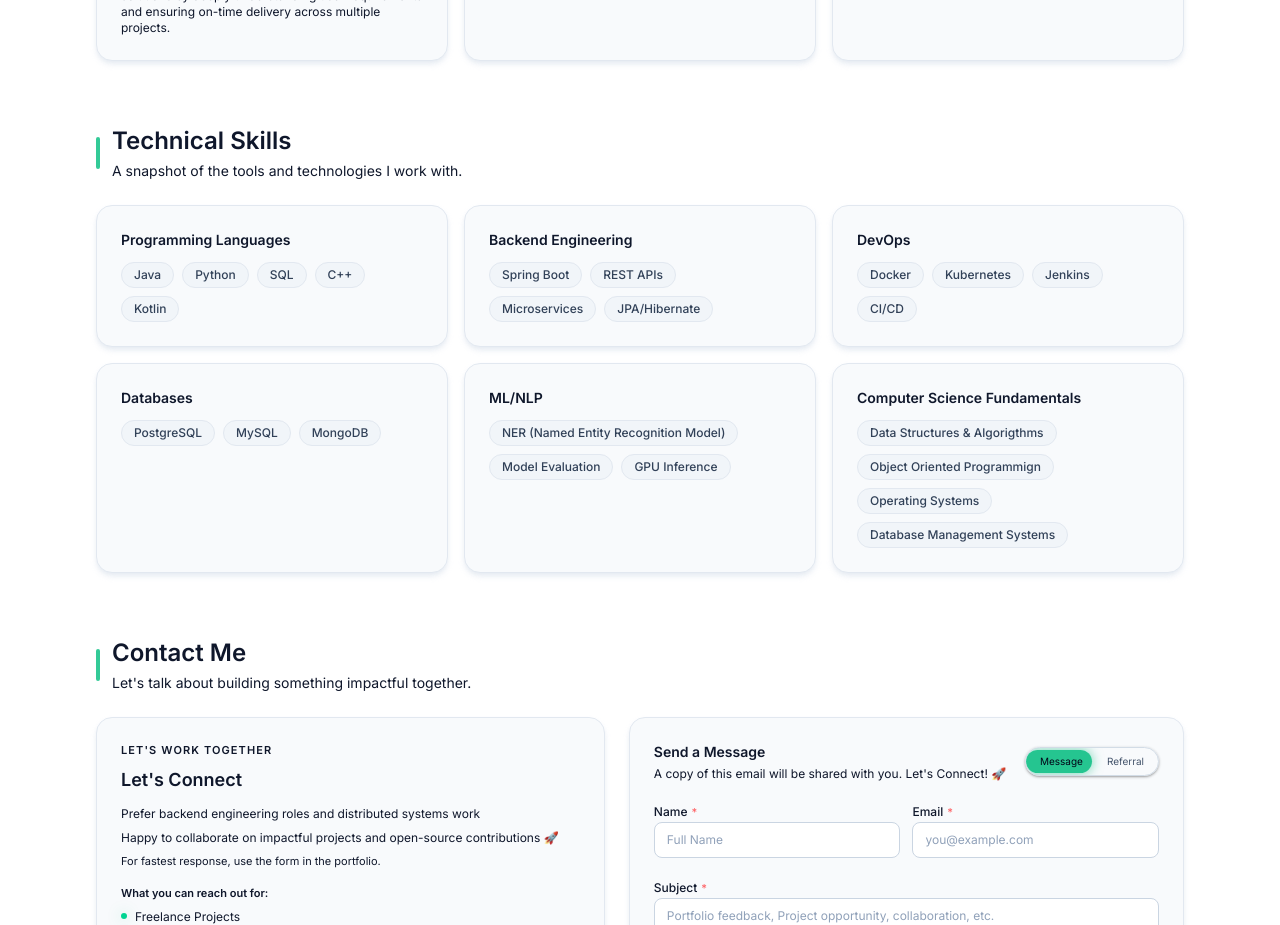
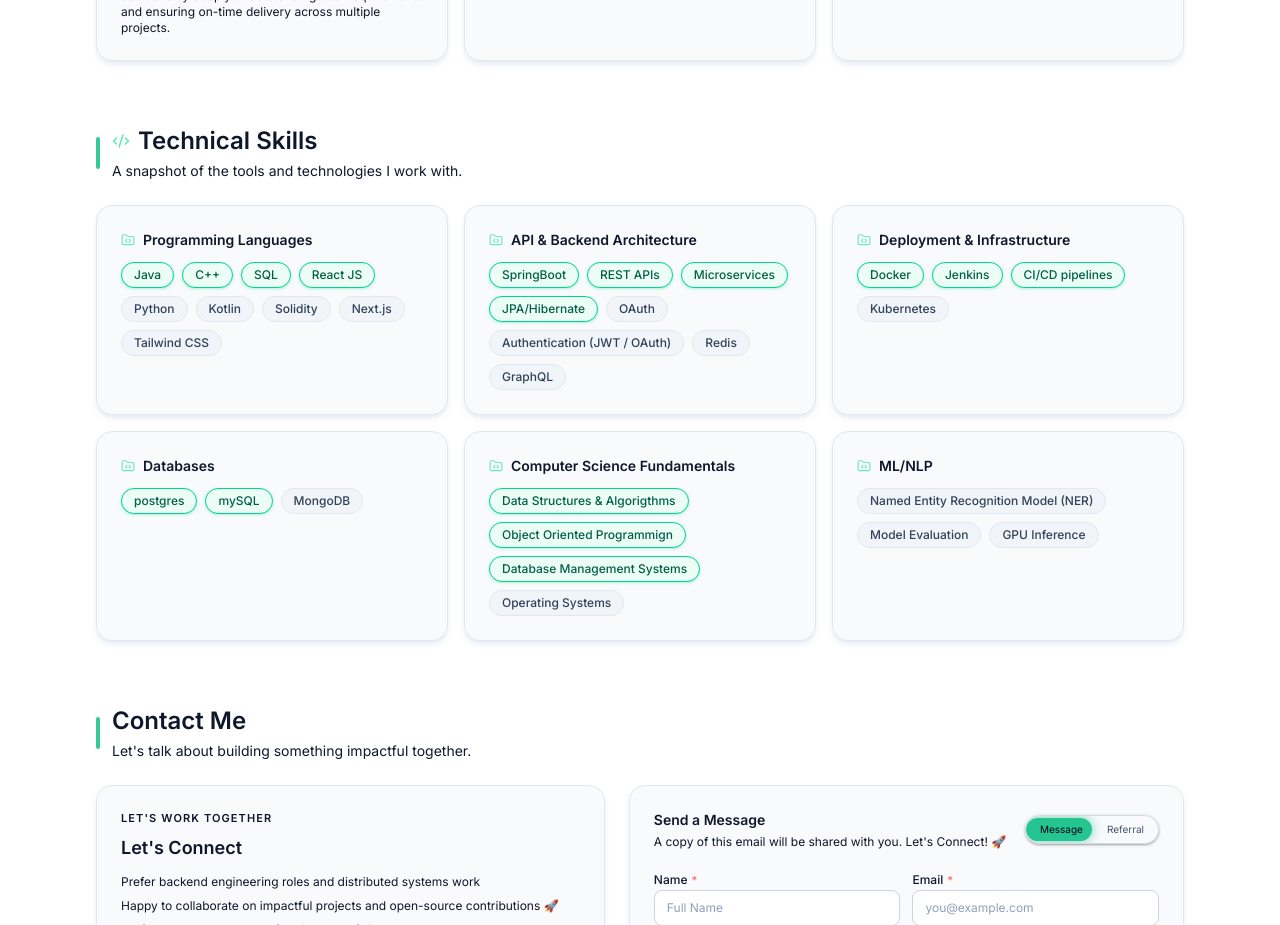
Before and after one commit to Tanishq6210/tanishqtyagi.in, a Next.js app: page / in a window 1280 px wide. Shown: the part 2200-3125 px from the top of the page. Built offline with nearby package versions, Linux system fonts and the light colour scheme; no server answers.

Commit message:
UI improvements

```diff
--- a/src/app/globals.css
+++ b/src/app/globals.css
@@ -99,8 +99,16 @@ html[data-theme="light"] .bg-slate-950\/80 {
   @apply inline-flex cursor-default items-center rounded-full border border-slate-700/80 bg-slate-900/80 px-3 py-1 text-xs font-medium text-slate-200 shadow-sm shadow-black/40 transition-transform transition-colors transition-shadow duration-150 hover:-translate-y-0.5 hover:border-emerald-400 hover:bg-emerald-500/20 hover:text-emerald-200 hover:shadow-md hover:shadow-emerald-500/40;
 }
 
+.tag-pill--primary {
+  @apply border-emerald-400/80 bg-emerald-500/20 text-emerald-100 shadow-md shadow-emerald-500/30;
+}
+
 html[data-theme="light"] .tag-pill {
   @apply border-slate-200 bg-slate-100 text-slate-700 shadow-none hover:-translate-y-0.5 hover:border-emerald-400 hover:bg-emerald-50 hover:text-emerald-800 hover:shadow-sm hover:shadow-emerald-300/50;
+}
+
+html[data-theme="light"] .tag-pill--primary {
+  @apply border-emerald-400 bg-emerald-50 text-emerald-800 shadow-sm shadow-emerald-300/40;
 }
 
 .badge-soft {
--- a/src/app/page.tsx
+++ b/src/app/page.tsx
@@ -3,7 +3,12 @@
 import Script from "next/script";
 import { motion, useReducedMotion } from "framer-motion";
 import { DotLottieReact } from "@lottiefiles/dotlottie-react";
-import { SendHorizontal, SquareArrowOutUpRight } from "lucide-react";
+import {
+  Code2,
+  FolderCode,
+  SendHorizontal,
+  SquareArrowOutUpRight,
+} from "lucide-react";
 import { useEffect, useRef, useState } from "react";
 import {
   profile,
@@ -435,7 +440,8 @@ function SkillsSection() {
         <div className="flex items-center gap-3">
           <span className="h-8 w-1 rounded-full bg-emerald-500/80" />
           <div>
-            <h2 className="text-xl font-semibold text-slate-50 sm:text-2xl">
+            <h2 className="flex items-center gap-2 text-xl font-semibold text-slate-50 sm:text-2xl">
+              <Code2 size={18} className="text-emerald-300" aria-hidden="true" />
               Technical Skills
             </h2>
             <p className="mt-1 text-xs text-slate-400 sm:text-sm">
@@ -457,13 +463,17 @@ function SkillsSection() {
             className="card transition-transform hover:-translate-y-1"
             variants={cardVariants}
           >
-            <h3 className="text-sm font-semibold text-slate-100">
+            <h3 className="flex items-center gap-2 text-sm font-semibold text-slate-100">
+              <FolderCode size={14} className="text-emerald-300/90" aria-hidden="true" />
               {group.category}
             </h3>
             <div className="mt-3 flex flex-wrap gap-2">
               {group.items.map((skillItem) => (
-                <span key={skillItem} className="tag-pill">
-                  {skillItem}
+                <span
+                  key={skillItem.name}
+                  className={`tag-pill ${skillItem.isPrimary ? "tag-pill--primary" : ""}`}
+                >
+                  {skillItem.name}
                 </span>
               ))}
             </div>
--- a/src/data/content.ts
+++ b/src/data/content.ts
@@ -48,27 +48,64 @@ Tanishq Tyagi`,
 export const skills = [
   {
     category: "Programming Languages",
-    items: ["Java", "Python", "SQL", "C++", "Kotlin"],
+    items: [
+      { name: "Java", isPrimary: true },
+      { name: "C++", isPrimary: true },
+      { name: "SQL", isPrimary: true },
+      { name: "React JS", isPrimary: true},
+      { name: "Python", isPrimary: false },
+      { name: "Kotlin", isPrimary: false },
+      { name: "Solidity", isPrimary: false},
+      { name: "Next.js", isPrimary: false},
+      { name: "Tailwind CSS", isPrimary: false}
+    ],
   },
   {
-    category: "Backend Engineering",
-    items: ["Spring Boot", "REST APIs", "Microservices", "JPA/Hibernate"],
+    category: "API & Backend Architecture",
+    items: [
+      { name: "SpringBoot", isPrimary: true },
+      { name: "REST APIs", isPrimary: true },
+      { name: "Microservices", isPrimary: true },
+      { name: "JPA/Hibernate", isPrimary: true },
+      { name: "OAuth", isPrimary: false},
+      { name: "Authentication (JWT / OAuth)", isPrimary: false},
+      { name: "Redis", isPrimary: false},
+      { name: "GraphQL", isPrimary: false}
+    ],
   },
   {
-    category: "DevOps",
-    items: ["Docker", "Kubernetes", "Jenkins", "CI/CD"],
+    category: "Deployment & Infrastructure",
+    items: [
+      { name: "Docker", isPrimary: true },
+      { name: "Jenkins", isPrimary: true },
+      { name: "CI/CD pipelines", isPrimary: true },
+      { name: "Kubernetes", isPrimary: false },
+    ],
   },
   {
     category: "Databases",
-    items: ["PostgreSQL", "MySQL", "MongoDB"],
-  },
-  {
-    category: "ML/NLP",
-    items: ["NER (Named Entity Recognition Model)", "Model Evaluation", "GPU Inference"],
+    items: [
+      { name: "postgres", isPrimary: true },
+      { name: "mySQL", isPrimary: true },
+      { name: "MongoDB", isPrimary: false },
+    ],
   },
   {
     category: "Computer Science Fundamentals",
-    items: ["Data Structures & Algorigthms", "Object Oriented Programmign", "Operating Systems", "Database Management Systems"],
+    items: [
+      { name: "Data Structures & Algorigthms", isPrimary: true },
+      { name: "Object Oriented Programmign", isPrimary: true },
+      { name: "Database Management Systems", isPrimary: true },
+      { name: "Operating Systems", isPrimary: false },
+    ],
+  },
+    {
+    category: "ML/NLP",
+    items: [
+      { name: "Named Entity Recognition Model (NER)", isPrimary: false },
+      { name: "Model Evaluation", isPrimary: false },
+      { name: "GPU Inference", isPrimary: false },
+    ],
   },
 ];
 
```
